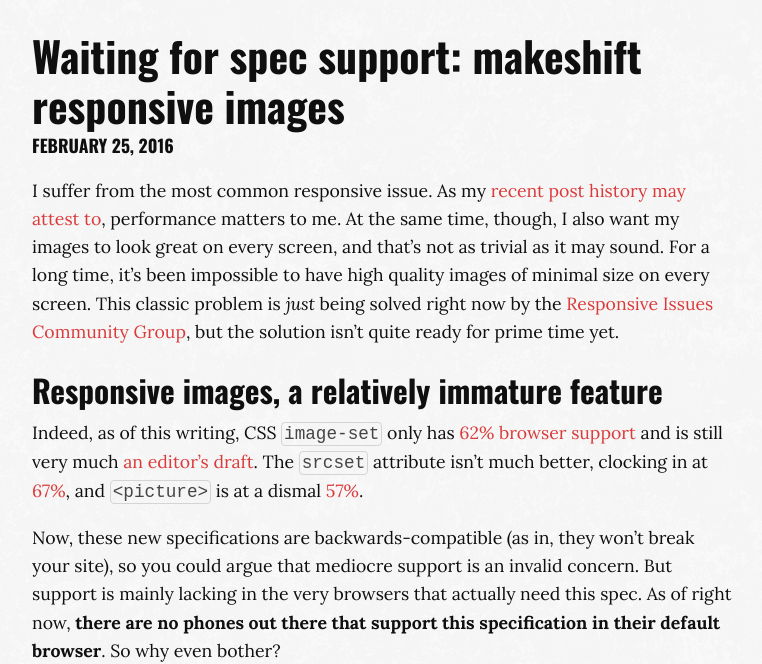
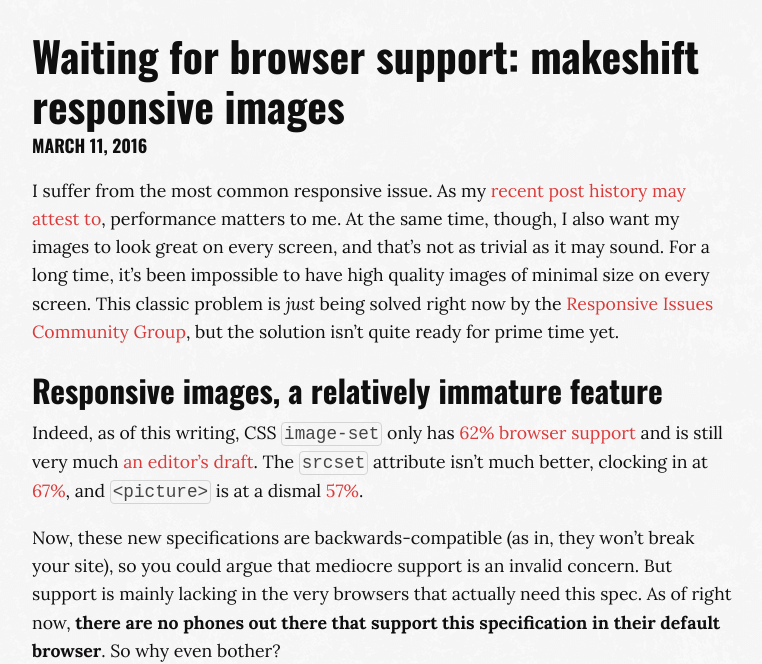
Before and after one commit to MaximeKjaer/kjaer.io, a Jekyll site: the page built from _posts/2016-03-11-makeshift-responsive-images.md, in a window 1280 px wide and 900 px high, scrolled down 369 px, cut to the strip 236-900 px from the top of the window. Shown: the whole strip, without its empty margins (258-1020 px from the left). Built offline with Jekyll 4.4.1, drawn with Linux system fonts in a browser that asks for light colours; comment, search, counter and statistics services are not loaded.

Commit message:
Publish the "Makeshift Responsive Images" post

```diff
--- a/_posts/2016-02-25-makeshift-responsive-images.md
+++ b/_posts/2016-03-11-makeshift-responsive-images.md
@@ -1,9 +1,8 @@
 ---
-title: "Waiting for spec support: makeshift responsive images"
+title: "Waiting for browser support: makeshift responsive images"
 description: The new specification for responsive images isn't well supported, especially in the very devices that need it. Here's what we can do in the meantime.
 image: /images/hero/bench.jpg
 fallback-color: "#D4AB9B"
-unlisted: true
 ---
 
 I suffer from the most common responsive issue. As my [recent](/travis/) [post history](/web-performance-2.0/) [may attest to](/quick-cache-this/), performance matters to me. At the same time, though, I also want my images to look great on every screen, and that's not as trivial as it may sound. For a long time, it's been impossible to have high quality images of minimal size on every screen. This classic problem is *just* being solved right now by the [Responsive Issues Community Group](https://www.w3.org/community/respimg/), but the solution isn't quite ready for prime time yet.
```
